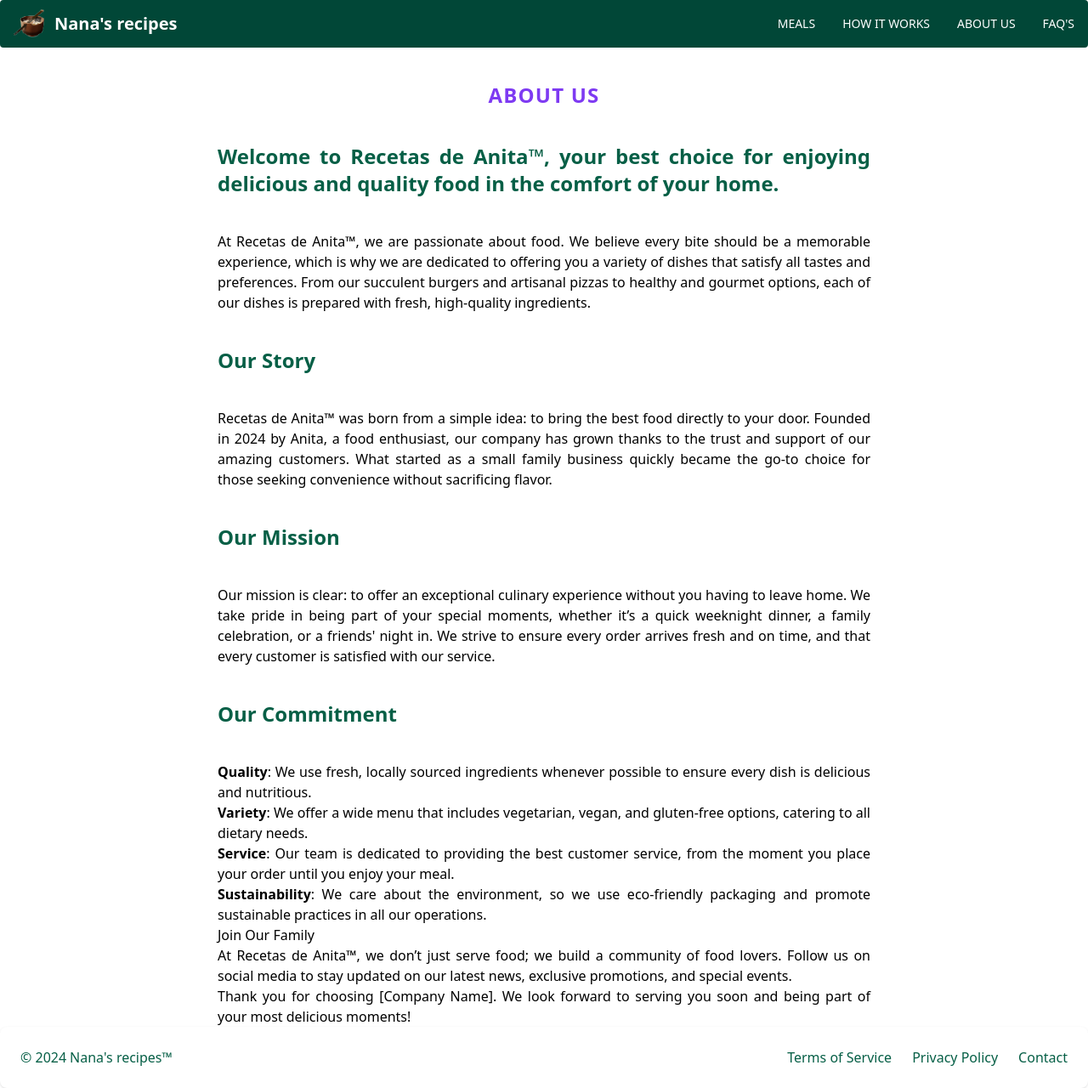
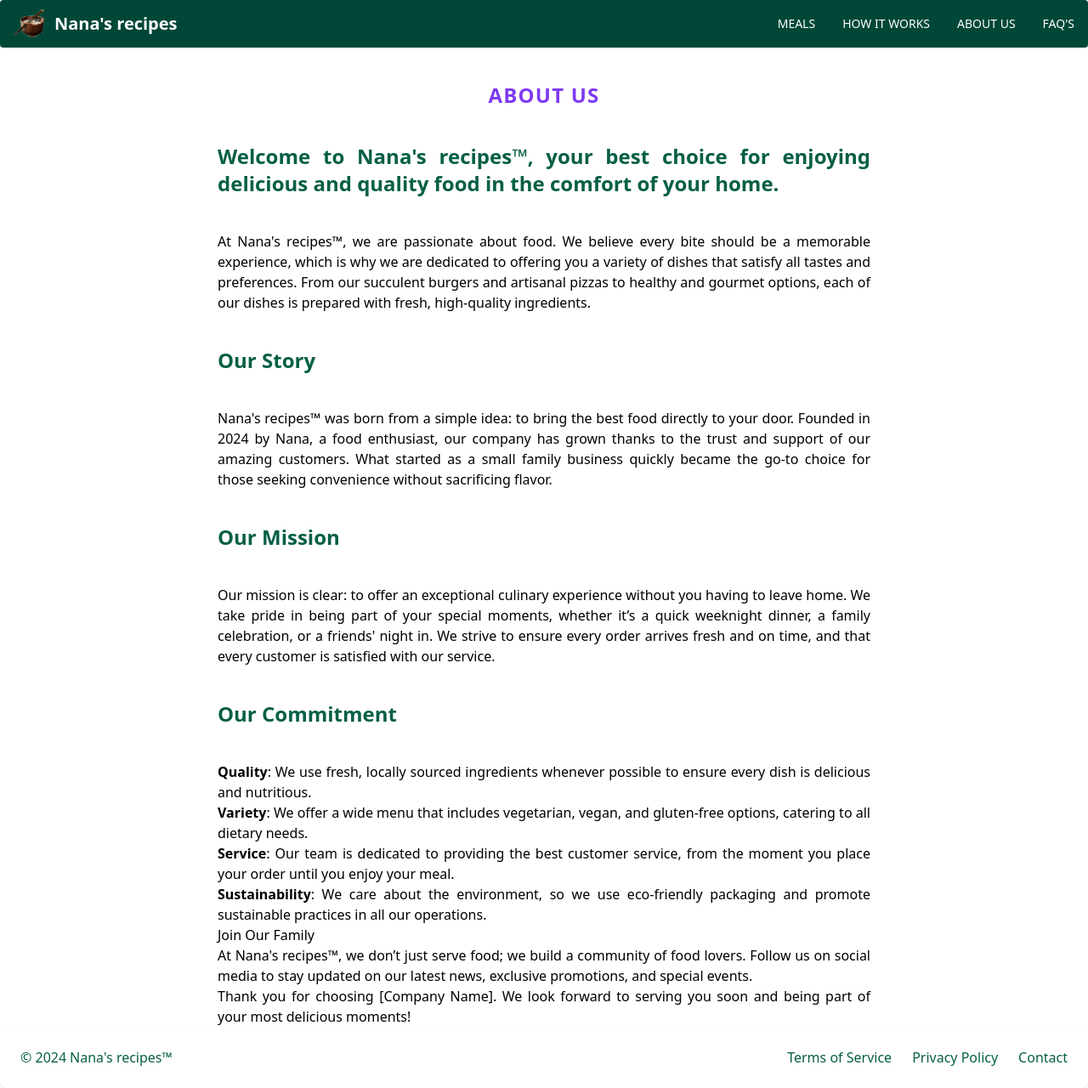
Before and after one commit to Nanakuh/mealmarket, a React (Vite) app: page /about-us in a window 1280 px wide. Shown: the whole page at 85% size. Built offline with nearby package versions, Linux system fonts and the light colour scheme.

Commit message:
Update brand

```diff
--- a/src/routes/about-us.jsx
+++ b/src/routes/about-us.jsx
@@ -9,13 +9,13 @@ function AboutUs() {
 
       <p>
         <strong className="text-emerald-800 font-black text-2xl flex my-10">
-          Welcome to Recetas de Anita™, your best choice for enjoying delicious
+          Welcome to Nana's recipes™, your best choice for enjoying delicious
           and quality food in the comfort of your home.
         </strong>
       </p>
 
       <p>
-        At Recetas de Anita™, we are passionate about food. We believe every
+        At Nana's recipes™, we are passionate about food. We believe every
         bite should be a memorable experience, which is why we are dedicated to
         offering you a variety of dishes that satisfy all tastes and
         preferences. From our succulent burgers and artisanal pizzas to healthy
@@ -28,8 +28,8 @@ function AboutUs() {
       </h3>
 
       <p>
-        Recetas de Anita™ was born from a simple idea: to bring the best food
-        directly to your door. Founded in 2024 by Anita, a food enthusiast, our
+        Nana's recipes™ was born from a simple idea: to bring the best food
+        directly to your door. Founded in 2024 by Nana, a food enthusiast, our
         company has grown thanks to the trust and support of our amazing
         customers. What started as a small family business quickly became the
         go-to choice for those seeking convenience without sacrificing flavor.
@@ -77,7 +77,7 @@ function AboutUs() {
       <h3>Join Our Family</h3>
 
       <p>
-        At Recetas de Anita™, we don’t just serve food; we build a community of
+        At Nana's recipes™, we don’t just serve food; we build a community of
         food lovers. Follow us on social media to stay updated on our latest
         news, exclusive promotions, and special events.
       </p>
```
